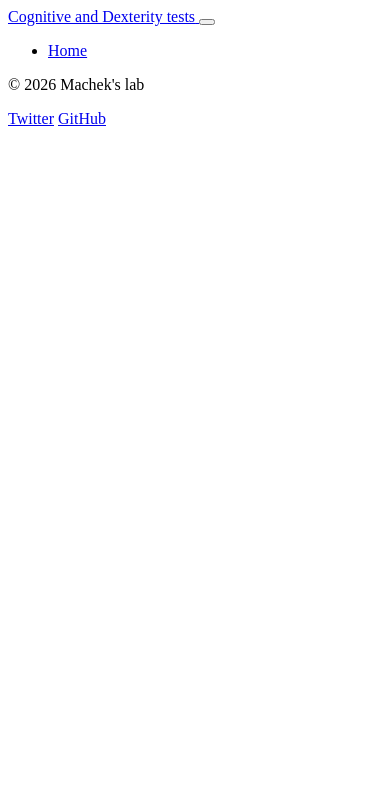
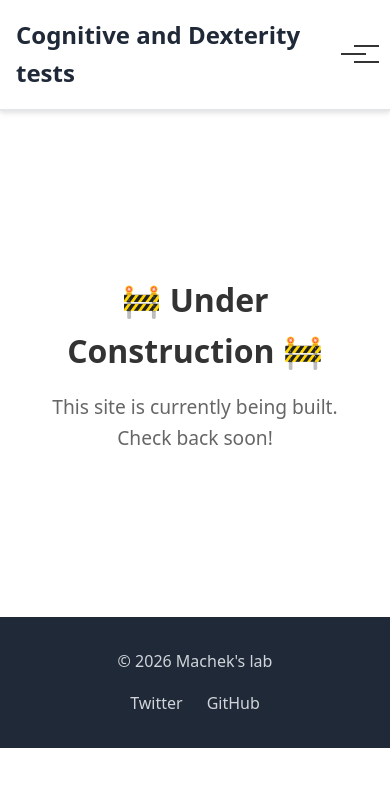
Before and after one commit to xxdunedainxx/CSUMB_SSBU_WEB_APP, an Astro site in the folder frontend/: page / in a window 390 px wide. Built offline with nearby package versions, Linux system fonts and the light colour scheme; Astro itself is replaced by a stand-in of ours.

Commit message:
Created baselayout, added tempary content to index, added css

```diff
--- /dev/null
+++ b/frontend/src/layouts/BaseLayout.astro
@@ -0,0 +1,42 @@
+---
+import Header from '../components/Header.astro';
+import Footer from '../components/Footer.astro';
+import '../styles/global.css';
+
+const {
+    title = 'Cognitive and Reaction testing',
+    description = 'Test and track your cognitive and reaction ablities!',
+    lang = 'en',
+    url = '',
+    twitter = ''
+} = Astro.props;
+---
+
+<!doctype html>
+<html lang={lang}>
+    <head>
+        <meta charset="utf-8" />
+        <meta name="viewport" content="width=device-width, initial-scale=1" />
+        <title>{title}</title>
+        <meta name="description" content={description} />
+        <meta property="og:title" content={title} />
+        <meta property="og:description" content={description} />
+        <meta property="og:type" content="website" />
+        {url ? <meta property="og:url" content={url} /> : null}
+        <meta name="twitter:card" content="summary_large_image" />
+        {twitter ? <meta name="twitter:creator" content={twitter} /> : null}
+        <link rel="icon" href="/favicon.ico" />
+    </head>
+
+    <body>
+        <Header />
+
+        <main id="main" class="site-container" role="main">
+            <slot />
+        </main>
+
+        <Footer />
+
+        <slot name="scripts" />
+    </body>
+</html>
--- a/frontend/src/pages/index.astro
+++ b/frontend/src/pages/index.astro
@@ -1,42 +1,10 @@
 ---
-import Header from '../components/Header.astro';
-import Footer from '../components/Footer.astro';
-import '../styles/global.css';
-
-const {
-    title = 'Cognitive and Reaction testing',
-    description = 'Test and track your cognitive and reaction ablities!',
-    lang = 'en',
-    url = '',
-    twitter = ''
-} = Astro.props;
+import BaseLayout from "../layouts/BaseLayout.astro";
 ---
 
-<!doctype html>
-<html lang={lang}>
-    <head>
-        <meta charset="utf-8" />
-        <meta name="viewport" content="width=device-width, initial-scale=1" />
-        <title>{title}</title>
-        <meta name="description" content={description} />
-        <meta property="og:title" content={title} />
-        <meta property="og:description" content={description} />
-        <meta property="og:type" content="website" />
-        {url ? <meta property="og:url" content={url} /> : null}
-        <meta name="twitter:card" content="summary_large_image" />
-        {twitter ? <meta name="twitter:creator" content={twitter} /> : null}
-        <link rel="icon" href="/favicon.ico" />
-    </head>
-
-    <body>
-        <Header />
-
-        <main id="main" class="site-container" role="main">
-            <slot />
-        </main>
-
-        <Footer />
-
-        <slot name="scripts" />
-    </body>
-</html>
+<BaseLayout title="Under Construction">
+	<div class="under-construction">
+		<h1>🚧 Under Construction 🚧</h1>
+		<p>This site is currently being built. Check back soon!</p>
+	</div>
+</BaseLayout>
--- a/frontend/src/styles/global.css
+++ b/frontend/src/styles/global.css
@@ -0,0 +1,211 @@
+/* Base Styles */
+* {
+	margin: 0;
+	padding: 0;
+	box-sizing: border-box;
+}
+
+body {
+	font-family: system-ui, -apple-system, BlinkMacSystemFont, 'Segoe UI', Roboto, Oxygen, Ubuntu, Cantarell, sans-serif;
+	line-height: 1.6;
+	color: #333;
+}
+
+.container {
+	max-width: 1200px;
+	margin: 0 auto;
+	padding: 0 1rem;
+}
+
+/* Header Styles */
+.site-header {
+	background-color: #fff;
+	border-bottom: 2px solid #e5e7eb;
+	padding: 1rem 0;
+	position: sticky;
+	top: 0;
+	z-index: 1000;
+	box-shadow: 0 2px 4px rgba(0, 0, 0, 0.1);
+}
+
+.header-inner {
+	display: flex;
+	justify-content: space-between;
+	align-items: center;
+}
+
+.site-logo {
+	font-size: 1.5rem;
+	font-weight: bold;
+	color: #1f2937;
+	text-decoration: none;
+	transition: color 0.3s;
+}
+
+.site-logo:hover {
+	color: #3b82f6;
+}
+
+.nav-toggle {
+	display: none;
+	background: none;
+	border: none;
+	cursor: pointer;
+	padding: 0.5rem;
+}
+
+.hamburger {
+	display: block;
+	width: 25px;
+	height: 2px;
+	background-color: #333;
+	position: relative;
+}
+
+.hamburger::before,
+.hamburger::after {
+	content: '';
+	position: absolute;
+	width: 25px;
+	height: 2px;
+	background-color: #333;
+	transition: all 0.3s;
+}
+
+.hamburger::before {
+	top: -8px;
+}
+
+.hamburger::after {
+	bottom: -8px;
+}
+
+.primary-nav {
+	display: flex;
+}
+
+.nav-list {
+	display: flex;
+	list-style: none;
+	gap: 2rem;
+}
+
+.nav-list a {
+	color: #4b5563;
+	text-decoration: none;
+	font-weight: 500;
+	transition: color 0.3s;
+}
+
+.nav-list a:hover {
+	color: #3b82f6;
+}
+
+/* Footer Styles */
+.site-footer {
+	background-color: #1f2937;
+	color: #fff;
+	padding: 2rem 0;
+	margin-top: auto;
+}
+
+.footer-inner {
+	display: flex;
+	justify-content: space-between;
+	align-items: center;
+	flex-wrap: wrap;
+	gap: 1rem;
+}
+
+.footer-left p {
+	color: #d1d5db;
+}
+
+.footer-right {
+	display: flex;
+	align-items: center;
+}
+
+.social {
+	display: flex;
+	gap: 1.5rem;
+}
+
+.social a {
+	color: #d1d5db;
+	text-decoration: none;
+	transition: color 0.3s;
+}
+
+.social a:hover {
+	color: #3b82f6;
+}
+
+/* Under Construction Page */
+.under-construction {
+	display: flex;
+	flex-direction: column;
+	align-items: center;
+	justify-content: center;
+	min-height: 60vh;
+	text-align: center;
+	padding: 2rem;
+}
+
+.under-construction h1 {
+	font-size: 3rem;
+	margin-bottom: 1rem;
+	color: #333;
+}
+
+.under-construction p {
+	font-size: 1.5rem;
+	color: #666;
+}
+
+/* Responsive Design */
+@media (max-width: 768px) {
+	.nav-toggle {
+		display: block;
+	}
+
+	.primary-nav {
+		position: absolute;
+		top: 100%;
+		left: 0;
+		right: 0;
+		background-color: #fff;
+		border-top: 1px solid #e5e7eb;
+		box-shadow: 0 4px 6px rgba(0, 0, 0, 0.1);
+		max-height: 0;
+		overflow: hidden;
+		transition: max-height 0.3s ease;
+	}
+
+	.primary-nav.open {
+		max-height: 300px;
+	}
+
+	.nav-list {
+		flex-direction: column;
+		gap: 0;
+		padding: 1rem 0;
+	}
+
+	.nav-list li {
+		padding: 0.75rem 1rem;
+	}
+
+	.footer-inner {
+		flex-direction: column;
+		text-align: center;
+	}
+
+	.under-construction h1 {
+		font-size: 2rem;
+	}
+
+	.under-construction p {
+		font-size: 1.2rem;
+	}
+}
```
